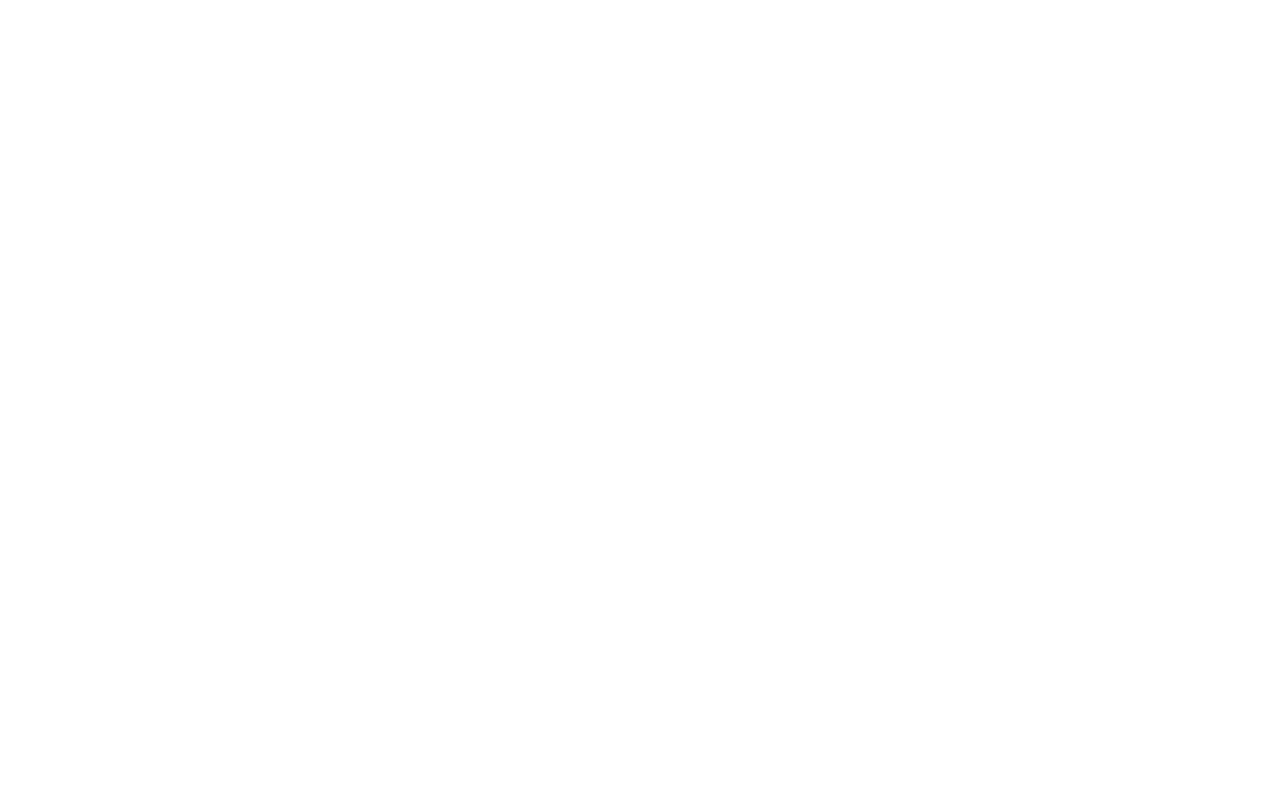
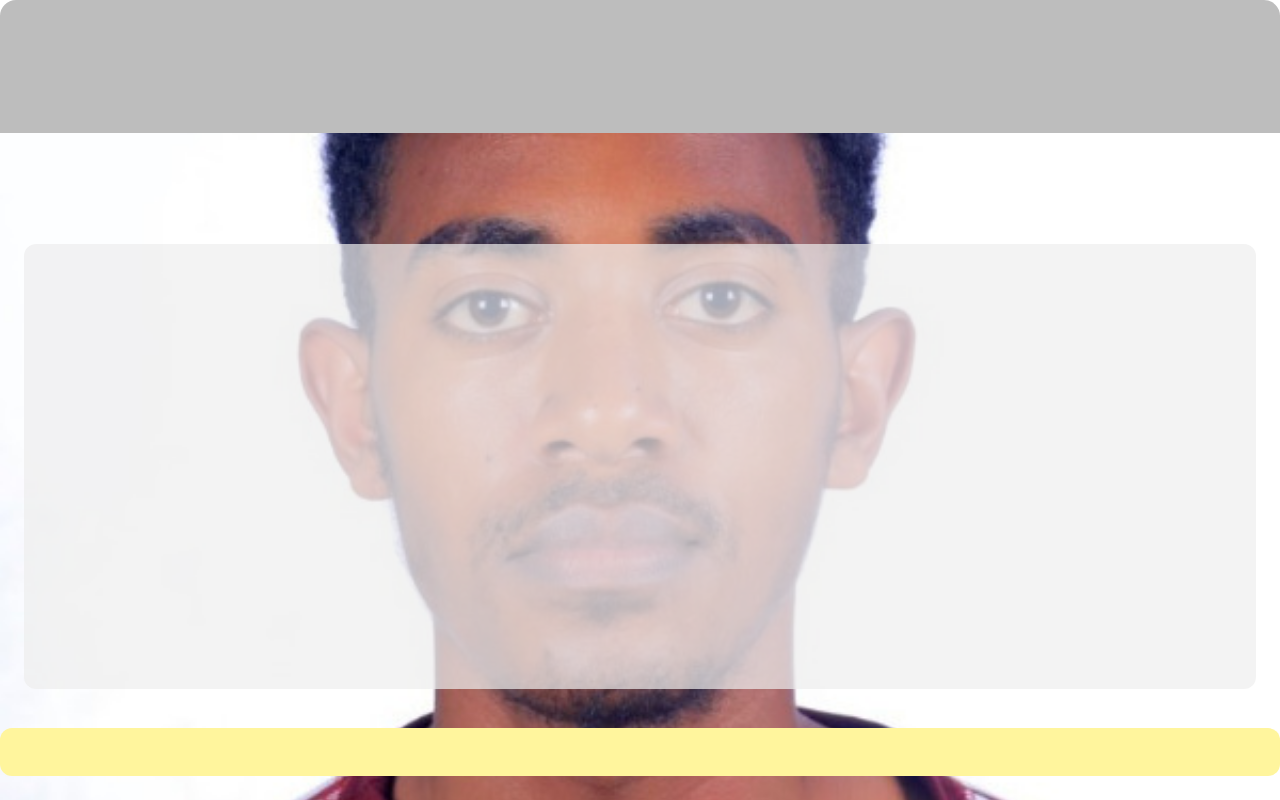
Before and after one commit to sabaif-s/ReactCollectionComponentt, a React (Vite) app: page / in a window 1280 px wide. Built offline with nearby package versions, Linux system fonts and the light colour scheme.

Commit message:
adding BackGround Image

```diff
--- a/src/components/homepage/HomePageMobileBlog.jsx
+++ b/src/components/homepage/HomePageMobileBlog.jsx
@@ -2,8 +2,19 @@ import React from 'react';
 
 const  HomePageMobileBlog = () => {
     return (
-        <div>
+        <div className='w-full h-full relative flex flex-col justify-start items-center' >
+          <div className='w-full h-1/6 bg-gray-400 rounded-t-large' >
 
+          </div>
+          <div className='w-full h-5/6 relative px-6 flex flex-col gap-y-6 justify-center items-center' >
+          <img src={"/sabk.jpeg"} className='w-full h-full object-cover absolute z-0' alt="" />
+             <div className='w-full h-2/3 rounded-twelve bg-gray-200 bg-opacity-70 z-10' >
+
+             </div>
+             <div className='w-full absolute bottom-6  h-12  rounded-twelve bg-yellow-200' >
+
+</div>
+          </div>
 
         </div>
     );
--- a/tailwind.config.js
+++ b/tailwind.config.js
@@ -3,6 +3,17 @@ const withMT = require("@material-tailwind/react/utils/withMT");
 module.exports = withMT({
   content: ["./index.html", "./src/**/*.{vue,js,ts,jsx,tsx}"],
   theme: {
+    borderRadius: {
+      'none': '0',
+      'sm': '0.125rem',
+      DEFAULT: '0.25rem',
+      DEFAULT: '4px',
+      'md': '0.375rem',
+      'lg': '0.5rem',
+      'full': '9999px',
+      'twelve':"12px",
+      'large': '16px',
+    },
     extend: {
       colors: {
         sky: {
```
